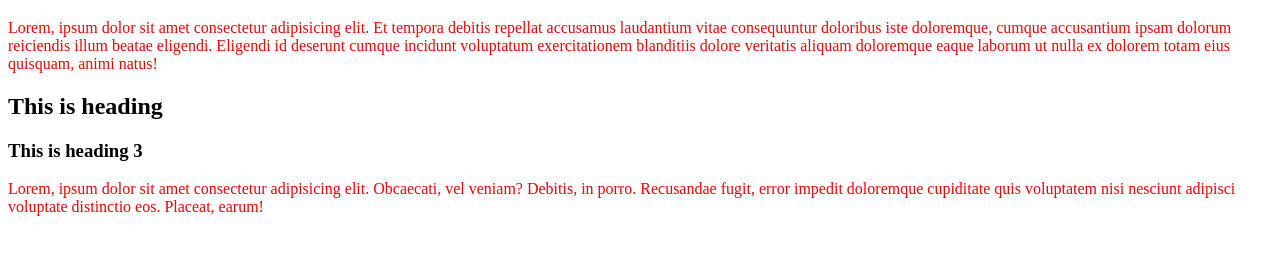
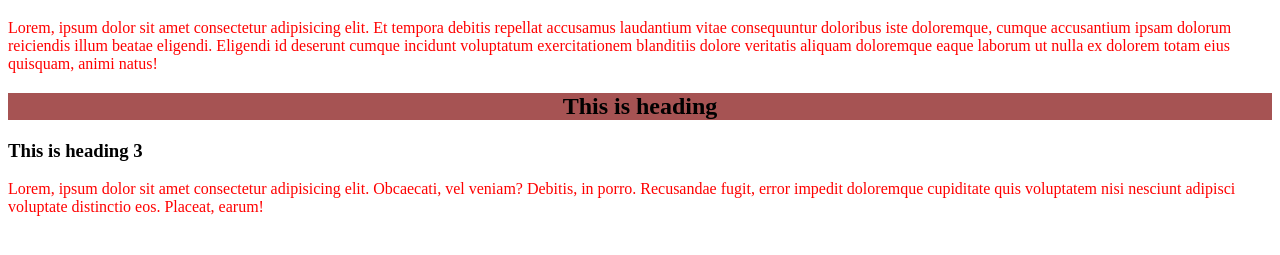
Before and after one commit to MD-RAKIB-AHMED/my-first-restart-repo, a plain HTML site: page index.html in a window 1280 px wide. Shown: the part 61-316 px from the top of the page. Drawn offline with Linux system fonts and the light colour scheme.

Commit message:
new style added

```diff
--- a/style.css
+++ b/style.css
@@ -2,6 +2,11 @@ h1{
     background-color: aqua;
 }
 
+h2{
+    background-color: rgb(166, 83, 83);
+    text-align: center;
+}
+
 p{
-    color: red;
+    color:red ;
 }
```
